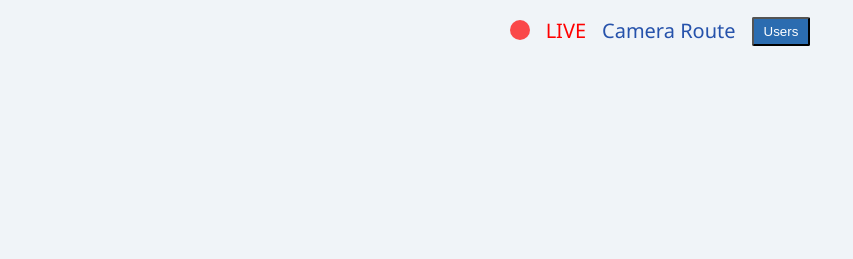
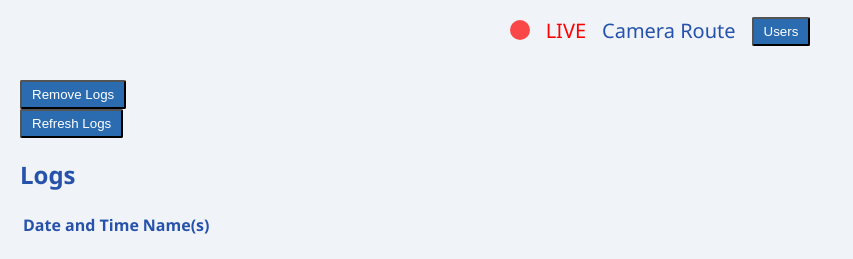
Before and after one commit to jacob-pancoast17/aperture-dormeye, a Flask app: page /main in a window 1280 px wide. Shown: the part 648-907 px from the top of the page, without its empty margins (0-853 px from the left). Before the commit the page ends 694 px from the top, so only its background shows below. Run offline with Flask 3, Linux system fonts and the light colour scheme; data that the repository does not hold is empty; parts of the project's set-up code (start-up, migrations or seed data) failed here and were passed over; some libraries are stand-ins or nearby versions.

Commit message:
Add log database and buttons to remove all logs and refresh logs

```diff
--- a/app.py
+++ b/app.py
@@ -26,10 +26,12 @@ pickle_path = os.path.join(basedir, 'face_recognition_app/encodings.pickle')
 app.config['PICKLE_LOCATION'] = f'{pickle_path}'
 app.config['SQLALCHEMY_DATABASE_URI'] = f'sqlite:///{db_path}' # Connects app to the database for users
 app.config['SQLALCHEMY_BINDS'] = {
-            'logs': 'sqlite:///{logs_path}'
+            'logs': f'sqlite:///{logs_path}'
         }
 app.config['SQLALCHEMY_TRACK_MODIFICATIONS'] = False
 db = SQLAlchemy(app)
+
+print(logs_path)
 
 bcrypt = Bcrypt(app)
 facial_recognition.load_encodings()
@@ -83,8 +85,10 @@ class User(db.Model):
     def __init__(self, name):
         self.name = name
 
-class Logs(db.Model):
+class Log(db.Model):
     __bind_key__ = 'logs'
+    #__tablename__ = 'logs'
+
     id = db.Column(db.Integer, primary_key=True)
     date = db.Column(db.String(100), unique=True)
     name = db.Column(db.String(50))
@@ -92,6 +96,9 @@ class Logs(db.Model):
     def __init__(self, date, name):
         self.date = date
         self.name = name
+
+with app.app_context():
+    db.create_all()
 
 class RegisterForm(FlaskForm):
     username = StringField(validators=[InputRequired(), Length(min=4, max=20)], render_kw={"placeholder": "Username"})
@@ -136,41 +143,42 @@ def register():
 
 @app.route('/main', methods=["GET", "POST"])
 def main():
-    upload_form = UploadFileForm()
-    print("hello")
+    logs = Log.query.all()
 
-    if upload_form.submit.data and upload_form.validate_on_submit():
-        #file = request.files.get('file') # Store the file in a variable
-        file = upload_form.file.data
-        file.save(
-                os.path.join(
-                    os.path.abspath(os.path.dirname(__file_)),
-                    app.config['UPLOAD_FOLDER'],
-                    secure_filename(file.filename))
-                    ) # Save the file
-
-    #    return render_template("main.html", upload_form=upload_form, add_form=add_form)
-    print("before log test")
-    if facial_recognition.create_log == False:
-        print("no log")
-        return render_template("main.html", upload_form=upload_form)
-    elif facial_recognition.create_log == True:
-        print("log")
-        time = time.strftime("%a %d %Y %H:%M:%S", localtime())
-        names = ""
-        for face in facial_recognition.current_faces:
-            names += f'{face}, '
-        return render_template("main.html", upload_form=upload_form)
-    print("after log test")
-
-    return render_template("main.html", upload_form=upload_form)
+    return render_template("main.html", logs=logs)
 
 @app.route('/video')
 def video():
     return Response(facial_recognition.generate_frames(), mimetype='multipart/x-mixed-replace; boundary=frame')
 
-#@app.route('/create_log', methods=["POST"])
-#def create_log():
+@app.route('/create_log', methods=["POST"])
+def create_log():
+    data = request.get_json()
+    faces = data.get("faces", [])
+    names = ""
+    for face in faces:
+        names += f'{face}, '
+    date = data.get("time")
+
+    # Add a new log to the database
+    new_log = Log(date=date, name=names)
+    db.session.add(new_log)
+    db.session.commit()
+
+    logs = Log.query.all()
+
+    return render_template("main.html", logs=logs)
+
+@app.route('/refresh_logs', methods=["GET", "POST"])
+def refresh_logs():
+    return redirect(url_for('main'))
+
+@app.route('/delete_logs', methods=["GET", "POST"])
+def delete_logs():
+    Log.query.delete()
+    db.session.commit()
+
+    return redirect(url_for('main'))
 
 
 @app.route('/add', methods=["GET", "POST"])
@@ -248,7 +256,7 @@ def remove_user(user_id):
 
 with app.app_context():
     db.create_all()
-
+    db.create_all(bind_key=['logs'])
 
 if __name__ == "__main__":
     app.run(host='0.0.0.0.', port=5000, debug=True, threaded=True)
--- a/face_recognition_app/facial_recognition.py
+++ b/face_recognition_app/facial_recognition.py
@@ -5,6 +5,9 @@ from picamera2 import Picamera2
 import time
 import pickle
 import os
+import requests
+import datetime
+import zoneinfo
 
 def load_encodings():
     path = os.path.join(
@@ -86,8 +89,10 @@ def process_frame(frame):
     current_faces_count = len(current_faces)
     if (current_faces_count > previous_count):
         create_log = True
+    creating_log(create_log)
     print(current_faces)
     print(current_faces_count)
+    print(create_log)
     previous_count = current_faces_count
 
     return frame
@@ -147,5 +152,14 @@ def generate_frames():
         yield (b'--frame\r\n'
                 b'Content-Type: image/jpeg\r\n\r\n' + byte_frame + b'\r\n')
 
+def creating_log(create_log):
+    eastern_time = datetime.datetime.now(datetime.timezone.utc).astimezone(zoneinfo.ZoneInfo("America/New_York"))
+    if create_log:
+        requests.post("http://localhost:5000/create_log", json={
+            "faces": current_faces,
+            "time": str(eastern_time.strftime("%Y-%m-%d %I:%M:%S %p"))
+            })
+        print("log created")
+
 if __name__ == "__main__":
     initialize()
--- a/templates/main.html
+++ b/templates/main.html
@@ -25,5 +25,31 @@
 			<input type="submit" value="Users" />
 		</form>
 	</div>
+
+	<form action="{{ url_for('delete_logs') }}">
+		<input type="submit" value="Remove Logs" />
+	</form>
+
+	<form action="{{ url_for('refresh_logs') }}">
+		<input type="submit" value="Refresh Logs" />
+	</form>
+
+	<h2>Logs</h2>
+	<table>
+		<tr>
+			<th>Date and Time</th>
+			<th>Name(s)</th>
+		</tr>
+		{% for log in logs %}
+		<tr>
+			<td>
+				{{ log.date }}
+			</td>
+			<td>
+				{{ log.name }}
+			</td>
+		</tr>
+		{% endfor %}
+	</table>
 </body>
 </html>
```
Also changed, not shown: users.db.
